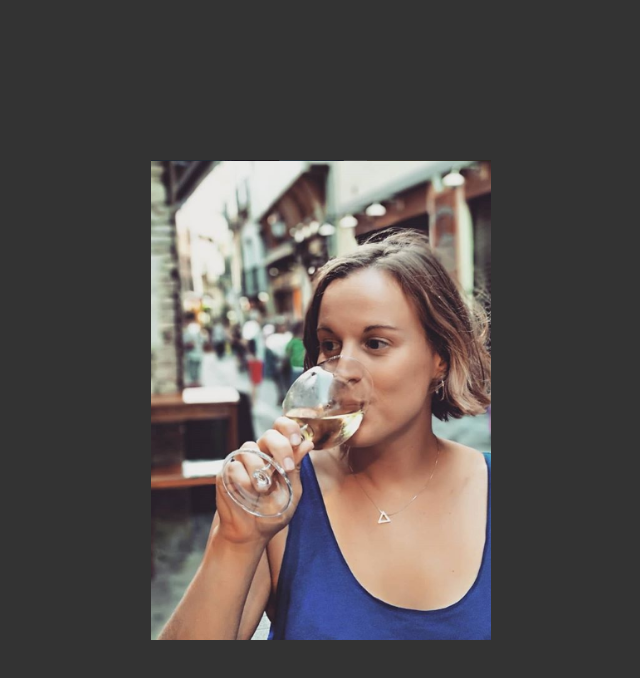
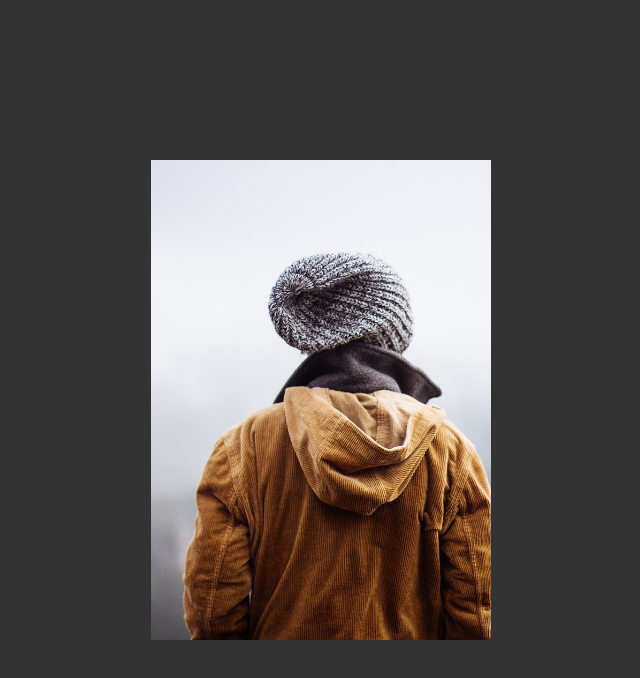
Before and after one commit to OsoThevenin/web-testing, a plain HTML site: page 3d-card-flip-effect-hover/index.html in a window 1280 px wide. Shown: the whole page, without its empty margins (319-959 px from the left). Drawn offline with Linux system fonts and the light colour scheme.

```diff
--- a/3d-card-flip-effect-hover/index.html
+++ b/3d-card-flip-effect-hover/index.html
@@ -11,17 +11,17 @@
 <body>
     <div class="card middle">
         <div class="front">
-            <img src="image.png" alt="">
+            <img src="image.jpg" alt="">
         </div>
         <div class="back">
             <div class="back-content middle">
-                <h2>Clara Salvà Castañé</h2>
-                <span>YouTube Channel</span>
+                <h2>OsoThevenin</h2>
+                <span>GitHub Repo - Web Testing</span>
                 <div class="social">
                     <a href=""><i class="fab fa-instagram"></i></a>
                     <a href=""><i class="fab fa-facebook-f"></i></a>
                     <a href=""><i class="fab fa-twitter"></i></a>
-                    <a href=""><i class="fab fa-youtube"></i></a>
+                    <a href="https://github.com/OsoThevenin"><i class="fab fa-github"></i></a>
                 </div>
             </div>
         </div>
```
Also changed, not shown: 3d-card-flip-effect-hover/image.jpg (added), 3d-card-flip-effect-hover/image.png (deleted), 1 other file.
